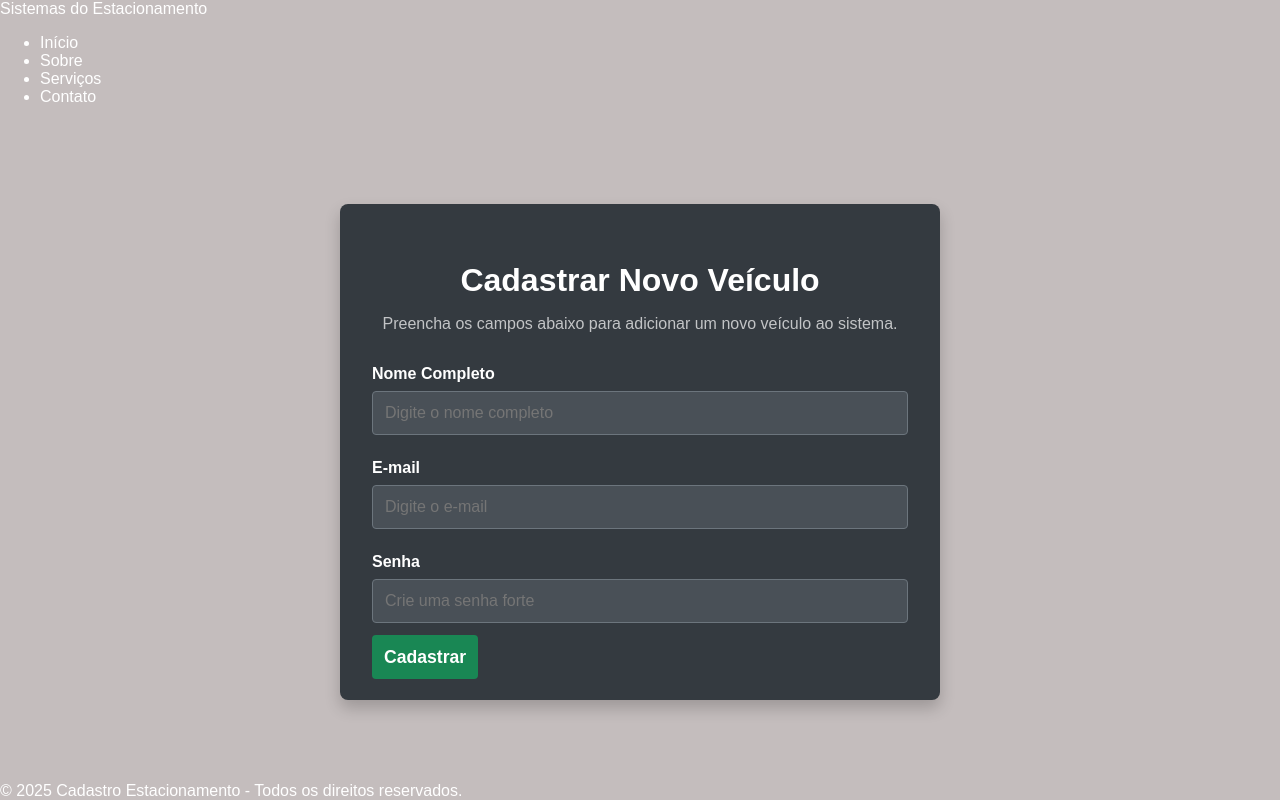
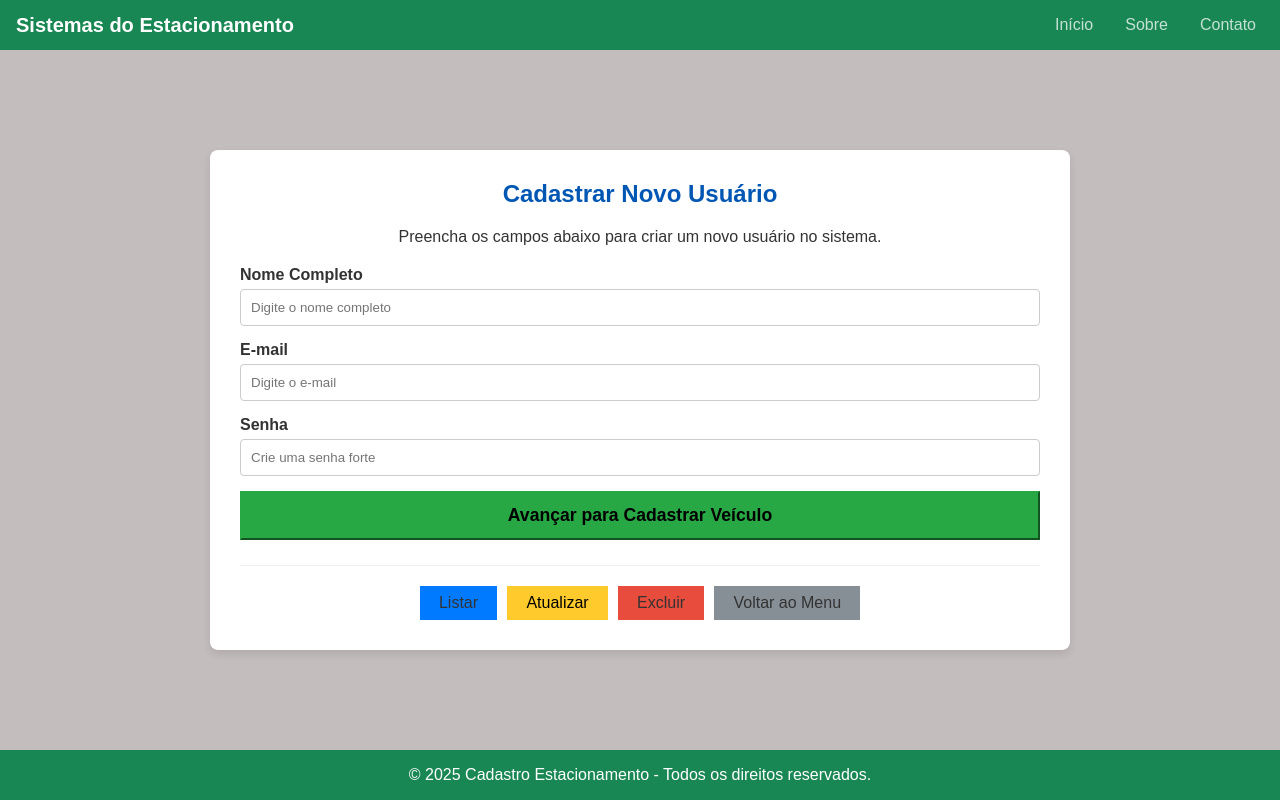
Before and after one commit to Kauan-emanuel/Trabalho1-de-front-end, a plain HTML site: page front_end_trabalho/paginas/cadastro.html in a window 1280 px wide. Drawn offline with Linux system fonts and the light colour scheme.

Commit message:
Add files via upload
Finalização do projeto

```diff
--- a/front_end_trabalho/css/style_crud.css
+++ b/front_end_trabalho/css/style_crud.css
@@ -1,97 +1,145 @@
-/* Estilos Gerais */
+/* Estilos gerais para as páginas CRUD */
 body {
-    background-color: #c4bdbd;
-    color: #fff;
-    font-family: sans-serif;
+    font-family: Arial, sans-serif;
+    background-color: #c4bdbd; /* Cor de fundo igual à da página de login */
+    color: #333;
     margin: 0;
     display: flex;
     flex-direction: column;
     min-height: 100vh;
 }
 
-a {
-    text-decoration: none;
-    color: inherit;
+.main-content {
+    flex: 1;
+    display: flex;
+    justify-content: center;
+    align-items: center;
+    padding: 20px;
 }
 
-/* Layout Principal */
-.main-content {
-    flex-grow: 1;
-    display: flex;
-    align-items: center;
-    justify-content: center;
-    padding: 2rem;
+.content-card {
+    background: #fff;
+    padding: 30px;
+    border-radius: 8px;
+    box-shadow: 0 4px 8px rgba(0,0,0,0.1);
+    width: 100%;
+    max-width: 800px;
+    text-align: center;
 }
 
-/* Container do Formulário CRUD */
-.crud-form-container {
-    width: 100%;
-    max-width: 600px;
+.content-card h2 {
+    margin-top: 0;
+    color: #0056b3;
 }
 
-.form-card {
-    background-color: #343a40; /* bg-dark */
-    color: white;
-    padding: 2rem;
-    border-radius: 0.5rem;
-    box-shadow: 0 0.5rem 1rem rgba(0, 0, 0, 0.2);
+/* Estilos da Tabela (Listar) */
+.data-table {
+    width: 100%;
+    border-collapse: collapse;
+    margin-top: 20px;
 }
 
-.form-card h2 {
-    font-size: 2rem;
-    text-align: center;
-    margin-bottom: 0.5rem;
+.data-table th, .data-table td {
+    border: 1px solid #ddd;
+    padding: 12px;
+    text-align: left;
 }
 
-.form-card p {
-    text-align: center;
-    margin-bottom: 2rem;
-    color: rgba(255, 255, 255, 0.7);
+.data-table th {
+    background-color: #007bff;
+    color: white;
 }
 
-/* Grupos de Formulário */
+.data-table tbody tr:nth-child(even) {
+    background-color: #f2f2f2;
+}
+
+.data-table tbody tr:hover {
+    background-color: #ddd;
+}
+
+/* Estilos do Formulário (Atualizar, Excluir) */
+.crud-form {
+    margin-top: 20px;
+    text-align: left;
+}
+
 .form-group {
-    margin-bottom: 1.5rem;
+    margin-bottom: 15px;
 }
 
 .form-group label {
     display: block;
-    margin-bottom: 0.5rem;
+    margin-bottom: 5px;
     font-weight: bold;
 }
 
 .form-group input {
     width: 100%;
-    padding: 0.75rem;
-    font-size: 1rem;
-    color: #fff;
-    background-color: #495057;
-    border: 1px solid #6c757d;
-    border-radius: 0.25rem;
+    padding: 10px;
+    border: 1px solid #ccc;
+    border-radius: 4px;
     box-sizing: border-box; /* Garante que padding não afete a largura total */
-    transition: border-color 0.2s ease, box-shadow 0.2s ease;
 }
 
-.form-group input:focus {
-    outline: none;
-    border-color: #198754;
-    box-shadow: 0 0 0 0.2rem rgba(25, 135, 84, 0.25);
+hr {
+    border: 0;
+    height: 1px;
+    background: #ddd;
+    margin: 20px 0;
 }
 
-/* Botão de Envio */
-.btn-submit {
+/* Estilo para botões de submit dentro dos formulários CRUD */
+.crud-form .btn {
     width: 100%;
-    padding: 0.75rem;
+    padding: 12px 20px;
     font-size: 1.1rem;
     font-weight: bold;
-    color: #fff;
-    background-color: #198754; /* Verde sucesso */
-    border: none;
-    border-radius: 0.25rem;
-    cursor: pointer;
-    transition: background-color 0.2s ease;
 }
 
-.btn-submit:hover {
-    background-color: #157347; /* Verde mais escuro */
+/* Herda os estilos dos botões de login.html para consistência */
+@import url('style_login.css');
+
+/* Estilos para a navegação entre páginas CRUD */
+.crud-navigation {
+    margin-top: 25px;
+    padding-top: 20px;
+    border-top: 1px solid #eee;
+    display: flex;
+    flex-wrap: wrap;
+    gap: 10px;
+    justify-content: center;
 }
+
+.crud-navigation .btn {
+    text-decoration: none;
+    padding: 0.5rem 1.2rem; /* Aumenta o padding para botões maiores */
+    font-size: 1rem; /* Garante um tamanho de fonte consistente */
+}
+
+/* Cores específicas para os botões de navegação */
+.btn.btn-create {
+    background-color: #28a745; /* Verde mais claro */
+    border-color: #28a745;
+}
+
+.btn.btn-read {
+    background-color: #007bff; /* Azul mais claro */
+    border-color: #007bff;
+}
+
+.btn.btn-update {
+    background-color: #ffca2c; /* Amarelo um pouco mais claro */
+    border-color: #ffca2c;
+    color: #000;
+}
+
+.btn.btn-delete {
+    background-color: #e74c3c; /* Vermelho mais claro */
+    border-color: #e74c3c;
+}
+
+.btn.btn-secondary {
+    background-color: #868e96; /* Cinza mais claro */
+    border-color: #868e96;
+}
--- a/front_end_trabalho/paginas/cadastro.html
+++ b/front_end_trabalho/paginas/cadastro.html
@@ -3,18 +3,18 @@
 <head>
     <meta charset="UTF-8">
     <meta name="viewport" content="width=device-width, initial-scale=1.0">
-    <link rel="stylesheet" href="../css/style_crud.css">
-    <title>Cadastrar Veículo</title>
+    <title>Cadastrar Usuário</title>
+    <link rel="stylesheet" href="../css/style_index.css"> <!-- Para header/footer -->
+    <link rel="stylesheet" href="../css/style_crud.css"> <!-- Para o conteúdo -->
 </head>
 <body>
     <header-placeholder></header-placeholder>
 
     <main class="main-content">
-        <div class="crud-form-container">
-            <div class="form-card">
-                <h2>Cadastrar Novo Veículo</h2>
-                <p>Preencha os campos abaixo para adicionar um novo veículo ao sistema.</p>
-                <form>
+        <div class="content-card">
+            <h2>Cadastrar Novo Usuário</h2>
+            <p>Preencha os campos abaixo para criar um novo usuário no sistema.</p>
+            <form class="crud-form" onsubmit="event.preventDefault(); window.location.href='./cadastrar_veiculo.html';">
                 <div class="form-group">
                     <label for="nome">Nome Completo</label>
                     <input type="text" id="nome" name="nome" placeholder="Digite o nome completo" required>
@@ -27,15 +27,21 @@
                     <label for="senha">Senha</label>
                     <input type="password" id="senha" name="senha" placeholder="Crie uma senha forte" required>
                 </div>
-                    <a href="./cadastrar_veiculo.html" class="btn btn-submit" style="text-decoration: none; text-align: center;">
-                        Cadastrar
-                    </a>
+                <button type="submit" class="btn btn-create">
+                    Avançar para Cadastrar Veículo
+                </button>
             </form>
+
+            <div class="crud-navigation">
+                <a href="./listar.html" class="btn btn-read">Listar</a>
+                <a href="./atualizar.html" class="btn btn-update">Atualizar</a>
+                <a href="./excluir.html" class="btn btn-delete">Excluir</a>
+                <a href="./login.html" class="btn btn-secondary">Voltar ao Menu</a>
             </div>
         </div>
     </main>
 
     <footer-placeholder></footer-placeholder>
-    <script src="../../main.js"></script>
+    <script src="main.js"></script>
 </body>
 </html>
--- a/front_end_trabalho/paginas/header.html
+++ b/front_end_trabalho/paginas/header.html
@@ -5,8 +5,7 @@
         <div>
             <ul class="navbar-nav">
                 <li class="nav-item"><a class="nav-link" href="/index.html">Início</a></li>
-                <li class="nav-item"><a class="nav-link" href="#">Sobre</a></li>
-                <li class="nav-item"><a class="nav-link" href="#">Serviços</a></li>
+                <li class="nav-item"><a class="nav-link" href="/paginas/sobre.html">Sobre</a></li>
                 <li class="nav-item"><a class="nav-link" href="/paginas/contato.html">Contato</a></li>
             </ul>
         </div>
--- a/front_end_trabalho/paginas/main.js
+++ b/front_end_trabalho/paginas/main.js
@@ -1,9 +1,15 @@
 document.addEventListener("DOMContentLoaded", function() {
-    // Determina o caminho base para os componentes.
-    // Se a página atual estiver na pasta 'paginas', o caminho para os componentes é o diretório atual.
-    // Se a página atual estiver na raiz (como index.html), o caminho será 'paginas/'.
-    const isIndexPage = window.location.pathname.endsWith('index.html') || window.location.pathname.endsWith('/');
-    const basePath = isIndexPage ? 'paginas/' : '';
+    // Determina o caminho base relativo para a pasta 'paginas' onde os componentes estão.
+    const path = window.location.pathname;
+    let basePath = '';
+
+    if (path.includes('/paginas/crud/')) {
+        basePath = '../../paginas/';
+    } else if (path.includes('/paginas/')) {
+        basePath = ''; // Já está na pasta 'paginas' ou em uma subpasta direta
+    } else { // Raiz do projeto (ex: index.html)
+        basePath = 'paginas/';
+    }
 
     const loadComponent = (selector, url) => {
         fetch(url)
```
Also changed, not shown: front_end_trabalho/css/style_sobre.css (added, +60 -0 lines), front_end_trabalho/index.html (+34 -1 lines), front_end_trabalho/paginas/atualizar.html (added, +54 -0 lines), front_end_trabalho/paginas/excluir.html (added, +38 -0 lines), front_end_trabalho/paginas/listar.html (added, +65 -0 lines), front_end_trabalho/paginas/login.html (+3 -3 lines), front_end_trabalho/paginas/sobre.html (added, +42 -0 lines). Lines whose indentation alone changed are shown as unchanged.
